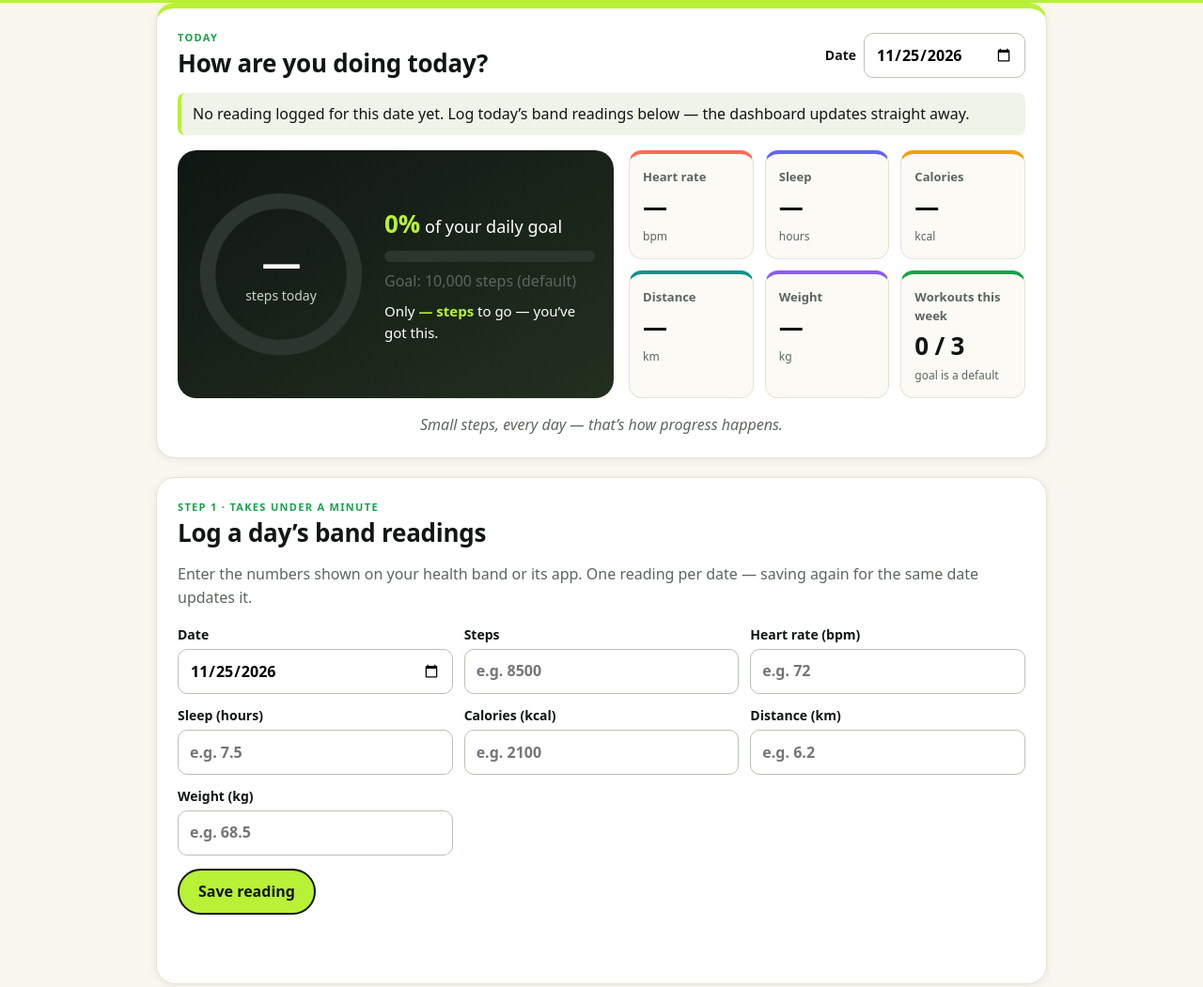
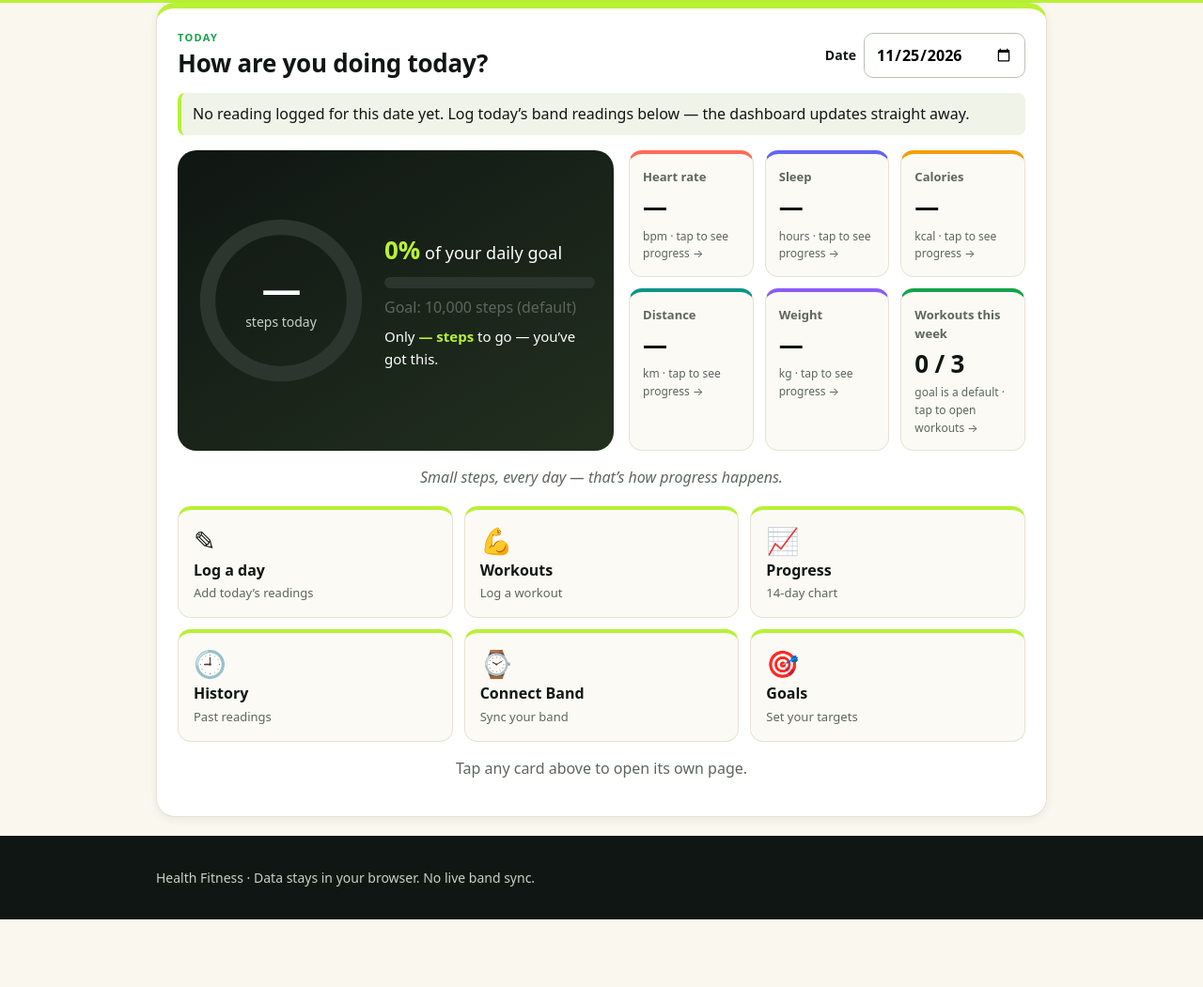
Before and after one commit to ullasgowdad61-tech/health-fitness, a plain HTML site: page index.html in a window 1280 px wide. Shown: the part 230-1281 px from the top of the page at 94% size. After the commit the page ends 1209 px from the top, so only its background shows below. Drawn offline with Linux system fonts and the light colour scheme.

Commit message:
Separate pages: tapping an icon opens its own page

```diff
--- a/index.html
+++ b/index.html
@@ -30,7 +30,7 @@
   <!-- TODAY: one hero metric (steps + goal ring), then supporting stats sized by importance.
        Reference idea (Fitbit / Apple Health / Garmin): lead with the single number
        that matters most today, keep the rest as smaller tiles. -->
-  <section id="dashboard" class="card hero-card" aria-labelledby="dashTitle">
+  <section id="dashboard" class="card hero-card page" aria-labelledby="dashTitle">
     <div class="section-head">
       <div>
         <p class="section-eyebrow">Today</p>
@@ -63,18 +63,28 @@
       </div>
 
       <div class="stat-grid">
-        <div class="stat stat--heart"><span class="stat-label">Heart rate</span><span class="stat-value" id="statHr">—</span><span class="stat-unit">bpm</span></div>
-        <div class="stat stat--sleep"><span class="stat-label">Sleep</span><span class="stat-value" id="statSleep">—</span><span class="stat-unit">hours</span></div>
-        <div class="stat stat--cal"><span class="stat-label">Calories</span><span class="stat-value" id="statCal">—</span><span class="stat-unit">kcal</span></div>
-        <div class="stat stat--dist"><span class="stat-label">Distance</span><span class="stat-value" id="statDist">—</span><span class="stat-unit">km</span></div>
-        <div class="stat stat--weight"><span class="stat-label">Weight</span><span class="stat-value" id="statWeight">—</span><span class="stat-unit">kg</span></div>
-        <div class="stat stat--workouts"><span class="stat-label">Workouts this week</span><span class="stat-value" id="statWorkouts">0 / 3</span><span class="stat-unit">goal is a default</span></div>
+        <a class="stat stat--heart" href="#progress"><span class="stat-label">Heart rate</span><span class="stat-value" id="statHr">—</span><span class="stat-unit">bpm · tap to see progress →</span></a>
+        <a class="stat stat--sleep" href="#progress"><span class="stat-label">Sleep</span><span class="stat-value" id="statSleep">—</span><span class="stat-unit">hours · tap to see progress →</span></a>
+        <a class="stat stat--cal" href="#progress"><span class="stat-label">Calories</span><span class="stat-value" id="statCal">—</span><span class="stat-unit">kcal · tap to see progress →</span></a>
+        <a class="stat stat--dist" href="#progress"><span class="stat-label">Distance</span><span class="stat-value" id="statDist">—</span><span class="stat-unit">km · tap to see progress →</span></a>
+        <a class="stat stat--weight" href="#progress"><span class="stat-label">Weight</span><span class="stat-value" id="statWeight">—</span><span class="stat-unit">kg · tap to see progress →</span></a>
+        <a class="stat stat--workouts" href="#workouts"><span class="stat-label">Workouts this week</span><span class="stat-value" id="statWorkouts">0 / 3</span><span class="stat-unit">goal is a default · tap to open workouts →</span></a>
       </div>
     </div>
     <p class="hero-note">Small steps, every day — that&rsquo;s how progress happens.</p>
+    <div class="menu-grid" aria-label="Open a page">
+      <a class="menu-card" href="#log"><span class="menu-icon" aria-hidden="true">✎</span><span class="menu-label">Log a day</span><span class="menu-sub">Add today&rsquo;s readings</span></a>
+      <a class="menu-card" href="#workouts"><span class="menu-icon" aria-hidden="true">💪</span><span class="menu-label">Workouts</span><span class="menu-sub">Log a workout</span></a>
+      <a class="menu-card" href="#progress"><span class="menu-icon" aria-hidden="true">📈</span><span class="menu-label">Progress</span><span class="menu-sub">14-day chart</span></a>
+      <a class="menu-card" href="#history"><span class="menu-icon" aria-hidden="true">🕘</span><span class="menu-label">History</span><span class="menu-sub">Past readings</span></a>
+      <a class="menu-card" href="#connect"><span class="menu-icon" aria-hidden="true">⌚</span><span class="menu-label">Connect Band</span><span class="menu-sub">Sync your band</span></a>
+      <a class="menu-card" href="#goals"><span class="menu-icon" aria-hidden="true">🎯</span><span class="menu-label">Goals</span><span class="menu-sub">Set your targets</span></a>
+    </div>
+    <p class="muted" style="text-align:center">Tap any card above to open its own page.</p>
   </section>
 
-  <section id="log" class="card" aria-labelledby="logTitle">
+  <section id="log" class="card page" aria-labelledby="logTitle">
+    <p><a class="back-link" href="#dashboard">&larr; Back to Today</a></p>
     <p class="section-eyebrow">Step 1 &middot; Takes under a minute</p>
     <h2 id="logTitle">Log a day&rsquo;s band readings</h2>
     <p class="muted">Enter the numbers shown on your health band or its app. One reading per date — saving again for the same date updates it.</p>
@@ -97,7 +107,8 @@
     </form>
   </section>
 
-  <section id="workouts" class="card" aria-labelledby="workoutsTitle">
+  <section id="workouts" class="card page" aria-labelledby="workoutsTitle">
+    <p><a class="back-link" href="#dashboard">&larr; Back to Today</a></p>
     <p class="section-eyebrow">Step 2 &middot; Move a little more</p>
     <h2 id="workoutsTitle">Log a workout</h2>
     <p class="muted">Every workout counts, even a short walk. Add it here and your weekly total grows.</p>
@@ -121,7 +132,8 @@
     <ul id="workoutList" class="list"></ul>
   </section>
 
-  <section id="progress" class="card" aria-labelledby="progressTitle">
+  <section id="progress" class="card page" aria-labelledby="progressTitle">
+    <p><a class="back-link" href="#dashboard">&larr; Back to Today</a></p>
     <p class="section-eyebrow">Your trend &middot; Last 14 days</p>
     <h2 id="progressTitle">Progress</h2>
     <p class="muted">Tap a metric to switch the chart. Bars show daily totals; weight shows as a line, so you can see the trend.</p>
@@ -142,7 +154,8 @@
     </div>
   </section>
 
-  <section id="history" class="card" aria-labelledby="historyTitle">
+  <section id="history" class="card page" aria-labelledby="historyTitle">
+    <p><a class="back-link" href="#dashboard">&larr; Back to Today</a></p>
     <p class="section-eyebrow">Look back</p>
     <h2 id="historyTitle">History</h2>
     <h3>Readings</h3>
@@ -158,7 +171,8 @@
     <p id="historyWorkoutsEmpty" class="empty-note">No workouts yet.</p>
   </section>
 
-  <section id="connect" class="card" aria-labelledby="connectTitle">
+  <section id="connect" class="card page" aria-labelledby="connectTitle">
+    <p><a class="back-link" href="#dashboard">&larr; Back to Today</a></p>
     <p class="section-eyebrow">Get your band&rsquo;s numbers in here</p>
     <h2 id="connectTitle">Connect Band</h2>
     <p class="notice"><strong>No band is connected yet.</strong> This website does not pull data from any band automatically. Readings are entered from your health band or its app, or imported from a CSV file below.</p>
@@ -169,13 +183,13 @@
         <ol class="steps-list">
           <li>Open your band&rsquo;s app (for example Mi Fitness, NoiseFit, boAt Crest, Fitbit, or Samsung Health) and pair your band.</li>
           <li><strong>Android:</strong> turn on sharing to Health Connect in the band app&rsquo;s settings, and allow steps, heart rate, sleep and exercise. <strong>iPhone:</strong> turn on sharing to Apple Health in the band app&rsquo;s settings.</li>
-          <li>Wear the band and let it sync. Then read the numbers from the band app or Health Connect / Apple Health and enter them in &ldquo;Log a day&rsquo;s band readings&rdquo; above, or export a CSV and import it below.</li>
+          <li>Wear the band and let it sync. Then read the numbers from the band app or Health Connect / Apple Health and enter them on the <a href="#log">Log a day</a> page, or export a CSV and import it on this page.</li>
         </ol>
       </div>
       <div class="connect-option">
         <p class="option-num">2</p>
         <h3>Manual entry</h3>
-        <p>Use the &ldquo;Log a day&rsquo;s band readings&rdquo; form. This works for any band, with no account or connection needed.</p>
+        <p>Use the <a href="#log">Log a day</a> page. This works for any band, with no account or connection needed.</p>
       </div>
       <div class="connect-option">
         <p class="option-num">3</p>
@@ -188,7 +202,8 @@
     </div>
   </section>
 
-  <section id="goals" class="card" aria-labelledby="goalsTitle">
+  <section id="goals" class="card page" aria-labelledby="goalsTitle">
+    <p><a class="back-link" href="#dashboard">&larr; Back to Today</a></p>
     <p class="section-eyebrow">Make it yours</p>
     <h2 id="goalsTitle">Goals</h2>
     <p class="muted">Defaults shown are <strong>10,000 steps a day</strong> and <strong>3 workouts a week</strong>. They are editable placeholders, not recorded data — change them and save to make them yours.</p>
@@ -219,5 +234,40 @@
 </footer>
 
 <script src="app.js"></script>
+<script>
+/* Page navigation: one page at a time, driven by the URL hash.
+   Tapping any nav link, dashboard menu card or stat tile changes the hash
+   (e.g. #log), and only that page is shown. The browser Back button works
+   because each page is a real hash history entry. app.js is untouched and
+   keeps rendering all sections; hidden sections still exist in the DOM, so
+   every form, the chart and localStorage keep working. */
+(function () {
+  'use strict';
+  var PAGES = ['dashboard', 'log', 'workouts', 'progress', 'history', 'connect', 'goals'];
+  function currentPage() {
+    var h = (location.hash || '#dashboard').replace('#', '');
+    return PAGES.indexOf(h) !== -1 ? h : 'dashboard';
+  }
+  function showPage() {
+    var page = currentPage();
+    PAGES.forEach(function (id) {
+      var el = document.getElementById(id);
+      if (el) el.classList.toggle('page-active', id === page);
+    });
+    document.querySelectorAll('.nav a').forEach(function (a) {
+      a.classList.toggle('active', a.getAttribute('href') === '#' + page);
+    });
+    window.scrollTo(0, 0);
+  }
+  window.addEventListener('hashchange', showPage);
+  // Editing a reading from History: app.js scrolls to #log, so open the
+  // Log page first (capture phase runs before app.js's button handler).
+  document.getElementById('historyBody').addEventListener('click', function (e) {
+    var t = e.target;
+    if (t && t.textContent === 'Edit') location.hash = '#log';
+  }, true);
+  showPage();
+})();
+</script>
 </body>
 </html>
--- a/styles.css
+++ b/styles.css
@@ -68,6 +68,35 @@ body {
 }
 .nav a:hover { background: #d2ff5e; }
 .nav a:focus-visible { outline: 3px solid #fff; outline-offset: 2px; }
+
+/* ---- Separate pages: only the active page is shown.
+   Nav links, menu cards and stat tiles change the URL hash (#log, #progress,
+   ...), so each tap opens its own page and the browser Back button works. ---- */
+.page { display: none; }
+.page-active { display: block; }
+.back-link {
+  display: inline-flex; align-items: center; min-height: 44px;
+  font-weight: 700; color: var(--ink); text-decoration: none;
+  background: #f0f3e8; border: 1px solid var(--line); border-radius: 999px; padding: 8px 16px;
+}
+.back-link:hover { background: var(--lime); }
+.nav a.active { background: #fff; box-shadow: inset 0 0 0 2px var(--ink); }
+
+/* ---- Dashboard menu: tappable icon cards that open each page ---- */
+.menu-grid { display: grid; grid-template-columns: repeat(2, 1fr); gap: 12px; margin-top: 18px; }
+.menu-card {
+  display: flex; flex-direction: column; gap: 2px; text-decoration: none; color: var(--ink);
+  background: #fbfaf5; border: 1px solid var(--line); border-top: 4px solid var(--lime);
+  border-radius: 14px; padding: 16px; min-height: 96px;
+}
+.menu-card:hover { background: #f0f3e8; border-top-color: var(--ink); }
+.menu-icon { font-size: 28px; line-height: 1.2; }
+.menu-label { font-weight: 800; font-size: 16px; }
+.menu-sub { font-size: 13px; color: var(--muted); }
+
+/* ---- Stat tiles are links to their pages ---- */
+a.stat { text-decoration: none; color: inherit; cursor: pointer; }
+a.stat:hover { background: #f0f3e8; }
 
 /* ---- Cards & sections ---- */
 main { padding: 20px 0 32px; }
@@ -231,6 +260,7 @@ code { background: #eef1e6; padding: 1px 6px; border-radius: 6px; font-size: 13p
 
 /* ---- Wider screens: hero + stats side by side, 3-col tiles ---- */
 @media (min-width: 720px) {
+  .menu-grid { grid-template-columns: repeat(3, 1fr); }
   .dash-grid { grid-template-columns: 1.1fr 1fr; align-items: stretch; }
   .stat-grid { grid-template-columns: repeat(3, 1fr); }
   .summary-grid { grid-template-columns: repeat(4, 1fr); }
```
